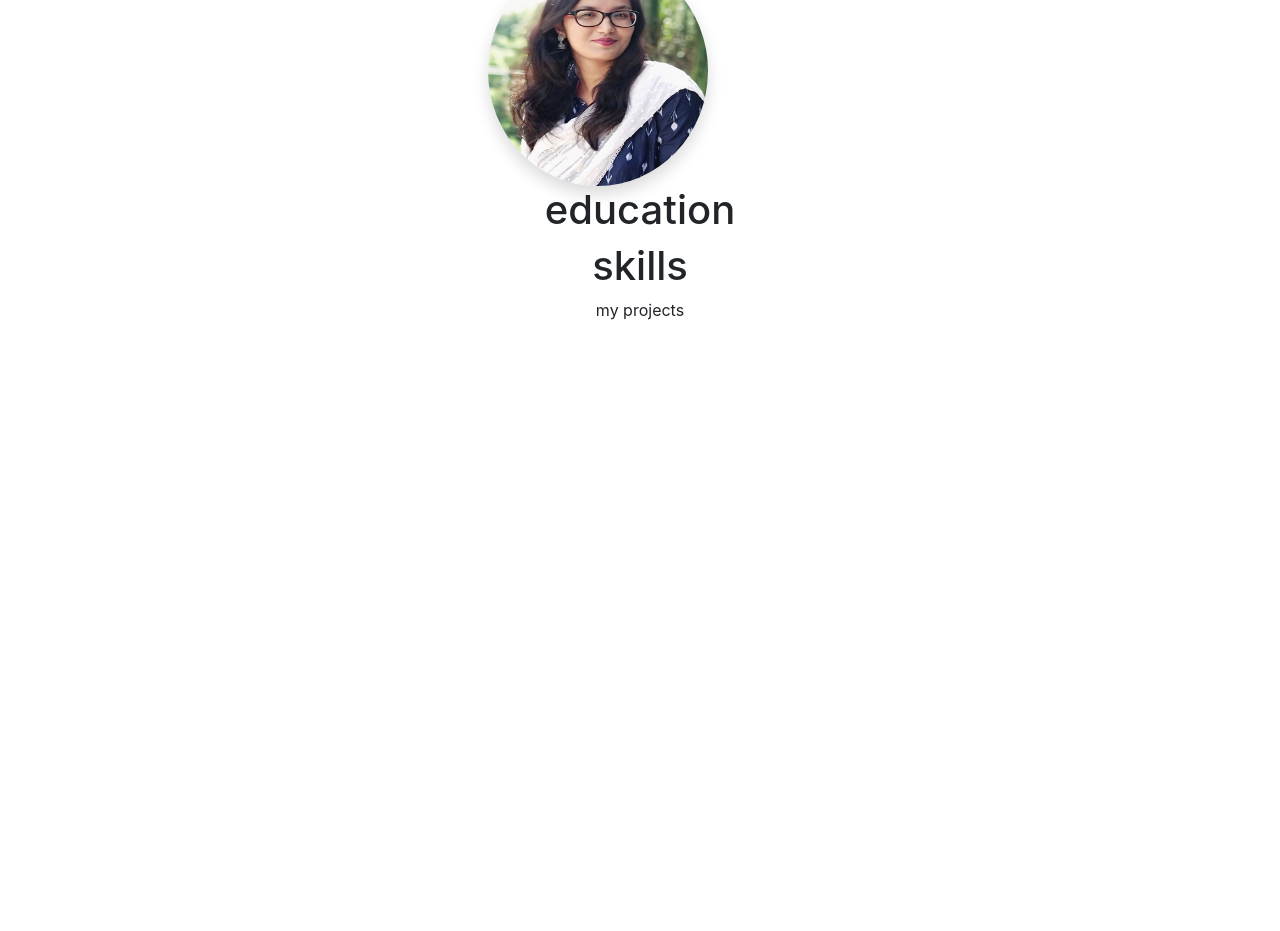
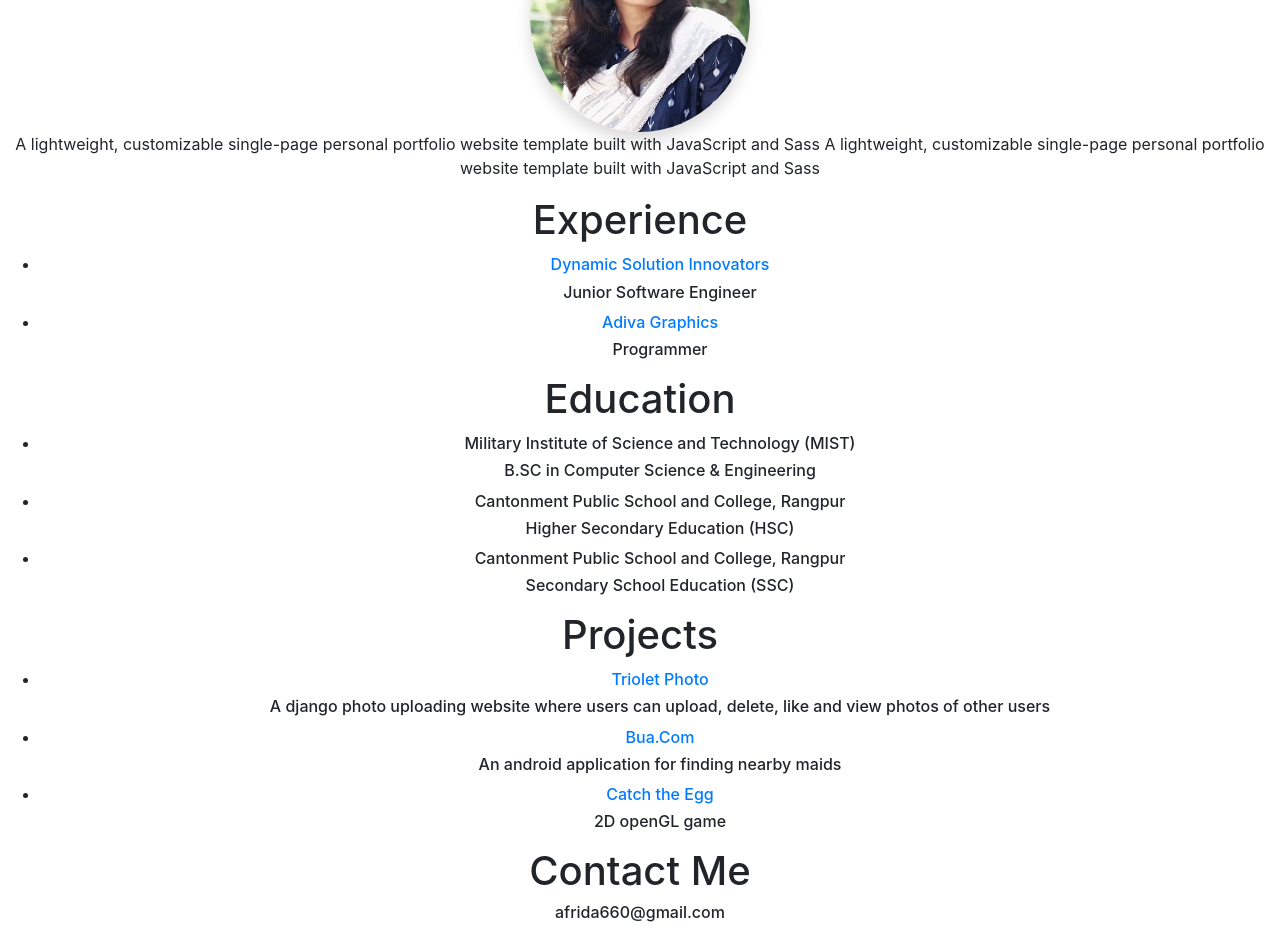
Before and after one commit to afrida67/myPortfolio, a React (Create React App) app: page / in a window 1280 px wide. Shown: the part 580-1511 px from the top of the page. Before the commit the page ends 902 px from the top, so only its background shows below. Built offline with nearby package versions, Linux system fonts and the light colour scheme.

Commit message:
added components and data

```diff
--- a/src/App.js
+++ b/src/App.js
@@ -2,9 +2,10 @@ import React, { Component } from 'react';
 import AppNavbar from './components/AppNavbar';
 import Home from './components/Home';
 import About from './components/About';
-import Skills from './components/Skills';
 import Education from './components/Education';
+import Experience from './components/Experience';
 import Projects from './components/Projects';
+import Contact from './components/Contact';
 
 import mydata from './data';
 
@@ -12,17 +13,19 @@ import 'font-awesome/css/font-awesome.min.css';
 import 'bootstrap/dist/css/bootstrap.min.css';
 import './App.css';
 
+
 class App extends Component {
+
   render(){
       return (
         <div className="App">
            <AppNavbar/>
            <Home data = {mydata}/>
            <About data = {mydata}/>
-           <Education/>
-           <Skills/>
-           <Projects/>
-
+           <Experience data = {mydata}/>
+           <Education data = {mydata}/>
+           <Projects data = {mydata}/>
+           <Contact data = {mydata}/>
         </div>
       );
     }
--- a/src/components/About.js
+++ b/src/components/About.js
@@ -6,7 +6,7 @@ export class About extends Component {
     return (
       <section id="about">
 
-      <div className="row">
+      <div>
         <img src={process.env.PUBLIC_URL + '/images/mypic.jpeg'} alt="Afrida Logo" className="img-circle shadow up-hover avatar" />
             <p>{data.aboutme}</p>
       </div>
--- a/src/components/AppNavbar.js
+++ b/src/components/AppNavbar.js
@@ -35,13 +35,13 @@ export class AppNavbar extends React.Component {
                 <NavLink href="#about">About</NavLink>
               </NavItem>
               <NavItem>
-                <NavLink href="/components/Education">Education</NavLink>
+                <NavLink href="#experience">Experience</NavLink>
               </NavItem>
               <NavItem>
-                <NavLink href="/components/Experience">Experience</NavLink>
+                <NavLink href="#education">Education</NavLink>
               </NavItem>
               <NavItem>
-                <NavLink href="/components/Skills">Skills</NavLink>
+                <NavLink href="#projects">Projects</NavLink>
               </NavItem>
             </Nav>
           </Collapse>
--- /dev/null
+++ b/src/components/Contact.js
@@ -0,0 +1,17 @@
+import React, { Component } from 'react'
+
+export class Contact extends Component {
+    render() {
+        let data = this.props.data;
+        return (
+            <section id="contatc">
+            <h1>Contact Me</h1>
+            <div>
+            <h6>{ data.contact.mail }</h6>
+             </div>
+            </section>
+        )
+    }
+}
+
+export default Contact
--- a/src/components/Education.js
+++ b/src/components/Education.js
@@ -1,14 +1,27 @@
-import React, { Component } from 'react'
+import React, { Component } from 'react';
 
 export class Education extends Component {
   render() {
+    let data = this.props.data;
     return (
+      <section id="education">
+      <h1>Education</h1>
       <div>
-      <section>
-          <h1> education</h1>
+            <ul>
+                {
+                    data.education && data.education.map(item => {
+                      return(
+                              <li key={item.id}>
+                             <h6>{item.schoolName}</h6>
+                             <h6>{item.degree}</h6>
+                              </li>
+                            )
+                      }
+                    )
+                  }
+            </ul>
+       </div>
       </section>
-
-      </div>
     )
   }
 }
--- a/src/components/Experience.js
+++ b/src/components/Experience.js
@@ -2,10 +2,27 @@ import React, { Component } from 'react'
 
 export class Experience extends Component {
   render() {
+    let data = this.props.data;
     return (
+      <section id="experience">
+      <h1>Experience</h1>
       <div>
+            <ul>
+                {
+                    data.experience && data.experience.map(item => {
+                      return(
+                              <li key={item.id}>
+                             <a href={item.url} target="_blank" rel="noopener noreferrer"><h6>{item.company}</h6></a>
 
-      </div>
+                             <h6>{item.position}</h6>
+                              </li>
+                            )
+                      }
+                    )
+                  }
+            </ul>
+       </div>
+      </section>
     )
   }
 }
--- a/src/components/Home.js
+++ b/src/components/Home.js
@@ -1,7 +1,10 @@
 import React, { Component } from 'react';
-import { Jumbotron, Button } from 'reactstrap';
+import { Jumbotron } from 'reactstrap';
 
 export class Home extends Component {
+  state = {
+    username: '',
+}
   render() {
     let data = this.props.data;
     return (
@@ -11,16 +14,13 @@ export class Home extends Component {
             <p className="lead">I am {data.name}</p>
             <hr className="my-2" />
             <p>I'm currently working as a {data.role} at {data.company}.</p>
-            <p className="lead">
-            <Button color="primary">Social Profiles</Button>
-            </p>
-            <div class="linkNew">
+            <div className="linkNew">
             <nav>
             <ul className="social">
                 {
                     data.socialProfiles && data.socialProfiles.map(item => {
                       return(
-                              <li key={item.name}>
+                              <li key={item.id}>
                                 <a href={item.url} target="_blank" rel="noopener noreferrer"><i className={item.className}></i></a>
                               </li>
                             )
--- a/src/components/Projects.js
+++ b/src/components/Projects.js
@@ -2,10 +2,27 @@ import React, { Component } from 'react'
 
 export class Projects extends Component {
   render() {
+    let data = this.props.data;
     return (
+      <section id="projects">
+      <h1>Projects</h1>
       <div>
-        my  projects
-      </div>
+            <ul>
+                {
+                    data.projects && data.projects.map(item => {
+                      return(
+                              <li key={item.id}>
+                             <a href={item.url} target="_blank" rel="noopener noreferrer"><h6>{item.projectName}</h6></a>
+
+                             <h6>{item.description}</h6>
+                              </li>
+                            )
+                      }
+                    )
+                  }
+            </ul>
+       </div>
+      </section>
     )
   }
 }
--- a/src/components/Skills.js
+++ /dev/null
@@ -1,13 +0,0 @@
-import React, { Component } from 'react'
-
-export class Skills extends Component {
-  render() {
-    return (
-      <div>
-        <h1>skills</h1>
-      </div>
-    )
-  }
-}
-
-export default Skills
--- a/src/data.js
+++ b/src/data.js
@@ -4,33 +4,84 @@ const mydata = {
     "company": "DSi",
     "socialProfiles": [
          {
-            "name": "github",
+            "id": "github",
             "url": "https://github.com/afrida67",
             "className":"fa fa-github"
          },
          {
-            "name": "linkedin",
+            "id": "linkedin",
             "url": "https://linkedin.com/in/afrida-anzum/",
             "className":"fa fa-linkedin"
          },
          {
-            "name": "stackoverflow",
-            "url": "https://stackoverflow.com/users/5968939/afrida-anzum-aesha",
+            "id": "stackoverflow",
+            "url": "https://stackoverflow.com/users/5968939/afrida-anzum-aesha?tab=profile",
             "className":"fa fa-stack-overflow"
          },
          {
-            "name": "tumblr",
+            "id": "tumblr",
             "url": "https://afrida67.tumblr.com/",
             "className":"fa fa-tumblr-square"
          },
      ],
-     "aboutme": "I am Aesha",
+     "aboutme": "A lightweight, customizable single-page personal portfolio website template built with JavaScript and Sass A lightweight, customizable single-page personal portfolio website template built with JavaScript and Sass",
      "address": "Bangladesh",
      "education": [
          {
-            "universityName":"Military Institute of Science and Technology (MIST)",
+            "id":"bsc",
+            "schoolName": "Military Institute of Science and Technology (MIST)",
             "degree":"B.SC in Computer Science & Engineering",
+         },
+         {
+            "id": "hsc",
+            "schoolName": "Cantonment Public School and College, Rangpur",
+            "degree":"Higher Secondary Education (HSC)",
+         },
+         {
+            "id": "ssc",
+            "schoolName": "Cantonment Public School and College, Rangpur",
+            "degree":"Secondary School Education (SSC)",
          }
-     ]
+     ],
+     "experience": [
+         {
+            "id":"dsi",
+            "company": "Dynamic Solution Innovators",
+            "url": "http://www.dsinnovators.com/",
+            "position":"Junior Software Engineer",
+         },
+         {
+            "id": "adiva",
+            "company": "Adiva Graphics",
+            "url": "https://www.adivagraphics.com/",
+            "position":"Programmer",
+         }
+      ],
+      "projects": [
+         {
+            "id":"1",
+            "projectName": "Triolet Photo",
+            "description": "A django photo uploading website where users can upload, delete, like and view photos of other users",
+            "url": "https://triolet67aaa.herokuapp.com/",
+            "imageUrl":""
+         },
+         {
+            "id":"2",
+            "projectName": "Bua.Com",
+            "description": "An android application for finding nearby maids",
+            "url": "https://github.com/afrida67/Bua.Com-App",
+            "imageUrl":""
+         },
+         {
+            "id":"3",
+            "projectName": "Catch the Egg",
+            "description": "2D openGL game",
+            "url": "https://github.com/afrida67/Catch-the-Egg",
+            "imageUrl":""
+         },
+      ],
+      "contact": {
+         "mail": "afrida660@gmail.com"
+      }
 };
 export default mydata;
```
